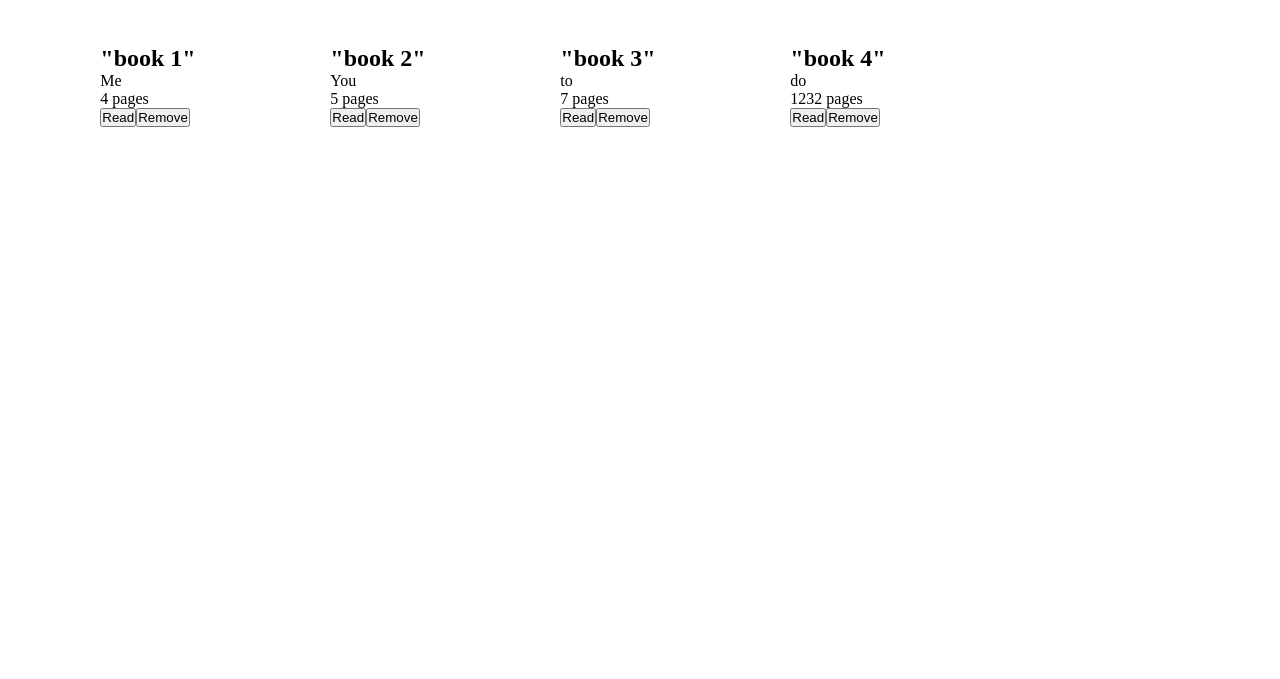
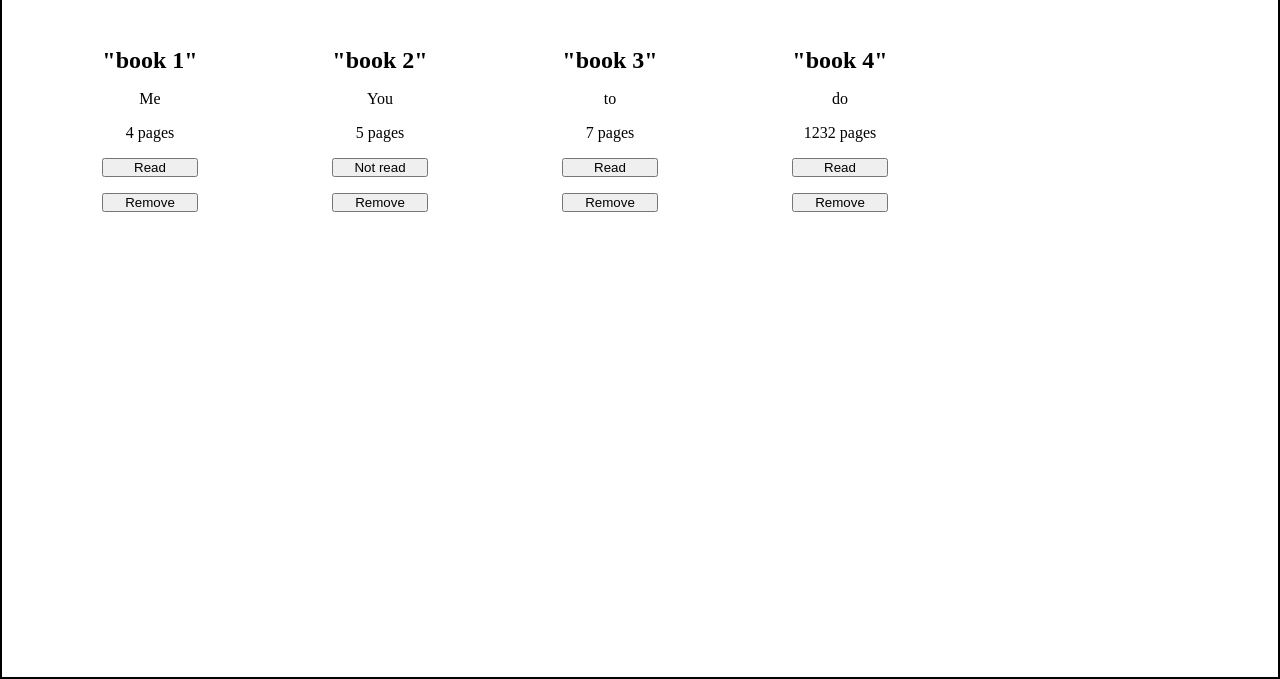
Before and after one commit to xusandrew/library, a plain HTML site: page index.html in a window 1280 px wide. Shown: the part 121-800 px from the top of the page. Drawn offline with Linux system fonts and the light colour scheme.

Commit message:
Update CSS

```diff
--- a/index.js
+++ b/index.js
@@ -39,7 +39,9 @@ class Library {
             card.appendChild(pages)
 
             let read_button = document.createElement("button")
-            read_button.appendChild(document.createTextNode("Read"))
+            read_button.appendChild(
+                document.createTextNode(book.read ? "Read" : "Not read")
+            )
             read_button.classList.add("read")
             card.appendChild(read_button)
 
@@ -56,7 +58,7 @@ class Library {
 var myLibrary = new Library()
 
 myLibrary.addBook(new Book("book 1", "Me", 4, true))
-myLibrary.addBook(new Book("book 2", "You", 5, true))
+myLibrary.addBook(new Book("book 2", "You", 5, false))
 myLibrary.addBook(new Book("book 3", "to", 7, true))
 myLibrary.addBook(new Book("book 4", "do", 1232, true))
 myLibrary.displayBooks()
--- a/styles.css
+++ b/styles.css
@@ -19,11 +19,29 @@ h1 {
 }
 
 #library {
+    height: 100%;
     justify-items: center;
     padding: 3rem;
     width: 100vw;
     display: grid;
     gap: 30px;
+    overflow: auto;
 
     grid-template-columns: repeat(auto-fit, 200px);
+    border: 2px black solid;
 }
+
+.card {
+    display: flex;
+    flex-direction: column;
+    gap: 1rem;
+    align-items: center;
+}
+
+.read {
+    width: 100%;
+}
+
+.remove {
+    width: 100%;
+}
```
Lines whose indentation alone changed are shown as unchanged.
